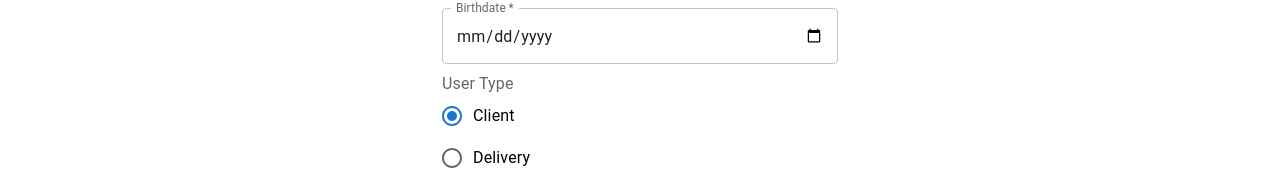
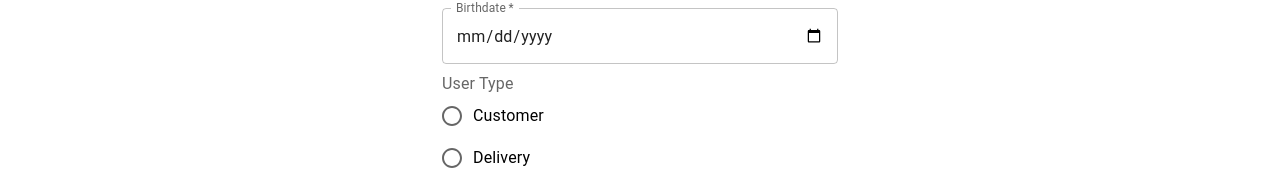
Before and after one commit to ARESSent/cesi-eats-back, a React (Create React App) app: page /SignIn in a window 1280 px wide. Shown: the part 482-669 px from the top of the page. Built offline with nearby package versions, Linux system fonts and the light colour scheme.

Commit message:
correction user type

```diff
--- a/src/SignIn.js
+++ b/src/SignIn.js
@@ -20,7 +20,7 @@ const Signin = () => {
   const [password, setPassword] = useState('');
   const [passwordConfirm, setConfirmPassword] = useState('');
   const [birthdate, setBirthdate] = useState('');
-  const [userType, setUserType] = useState('client');
+  const [userType, setUserType] = useState('');
 
   const handleSubmit = (event) => {
     event.preventDefault();
@@ -28,7 +28,7 @@ const Signin = () => {
       alert("Passwords do not match!");
       return;
     }
-    api.postSignin(firstname, lastname, email, password, passwordConfirm, birthdate) ;
+    api.postSignin(firstname, lastname, email, password, passwordConfirm, birthdate, userType) ;
   };
   return (
     <Container component="main" maxWidth="xs">
@@ -119,7 +119,7 @@ const Signin = () => {
               value={userType}
               onChange={(e) => setUserType(e.target.value)}
             >
-              <FormControlLabel value="client" control={<Radio />} label="Client" />
+              <FormControlLabel value="customer" control={<Radio />} label="Customer" />
               <FormControlLabel value="delivery" control={<Radio />} label="Delivery" />
               <FormControlLabel value="restaurant" control={<Radio />} label="Restaurant" />
             </RadioGroup>
--- a/src/components/api.js
+++ b/src/components/api.js
@@ -1,4 +1,4 @@
-import { Delete, Work } from "@mui/icons-material";
+import { AdbRounded, Delete, Work } from "@mui/icons-material";
 import axios from "axios"
 
 export const api =
@@ -66,6 +66,12 @@ export const api =
         const dd = String(date.getDate()).padStart(2, '0');
         const yyyy = date.getFullYear();
         birthdate = `${mm}/${dd}/${yyyy}`;
+        const address = {
+          "Home":
+          {"Street":"N/A","Number":"N/A","PostalCode":"N/A","City":"N/A","Country":"N/A"},
+          "Work":
+          {"Street":"N/A","Number":"N/A","PostalCode":"N/A","City":"N/A","Country":"N/A"}
+        }
 
         let port = "3001";
         let path= "/auth/register";
@@ -76,7 +82,7 @@ export const api =
             password:password,
             passwordConfirm:passwordConfirm,
             birthdate:birthdate,
-            address:{},
+            address:address,
             userType:userType
         }
         var config = {
```
